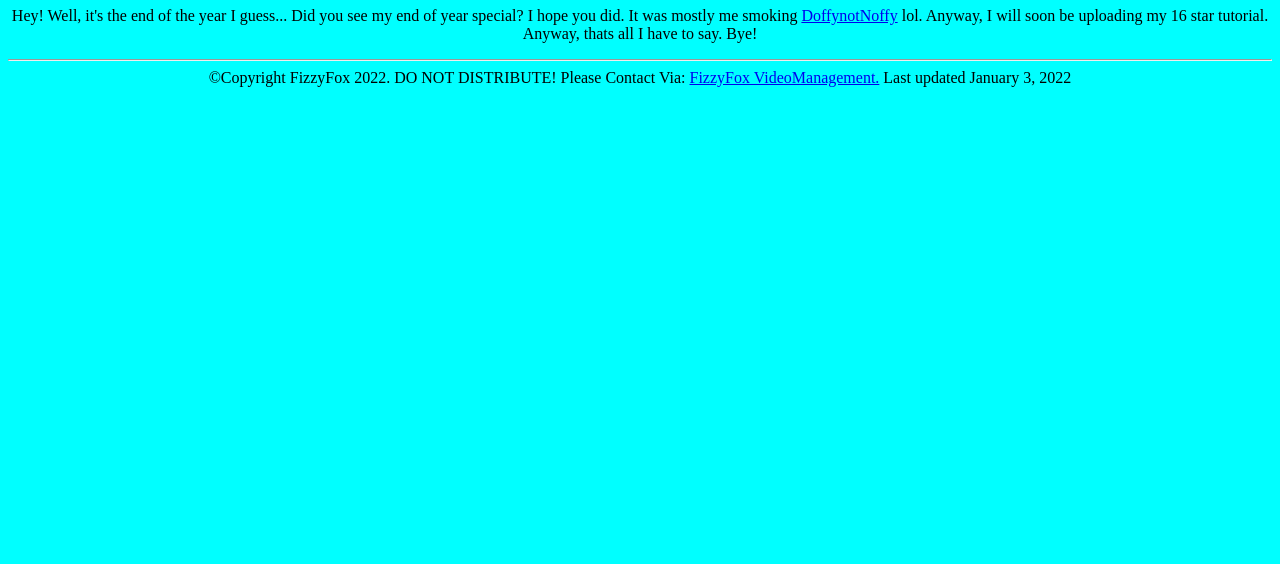
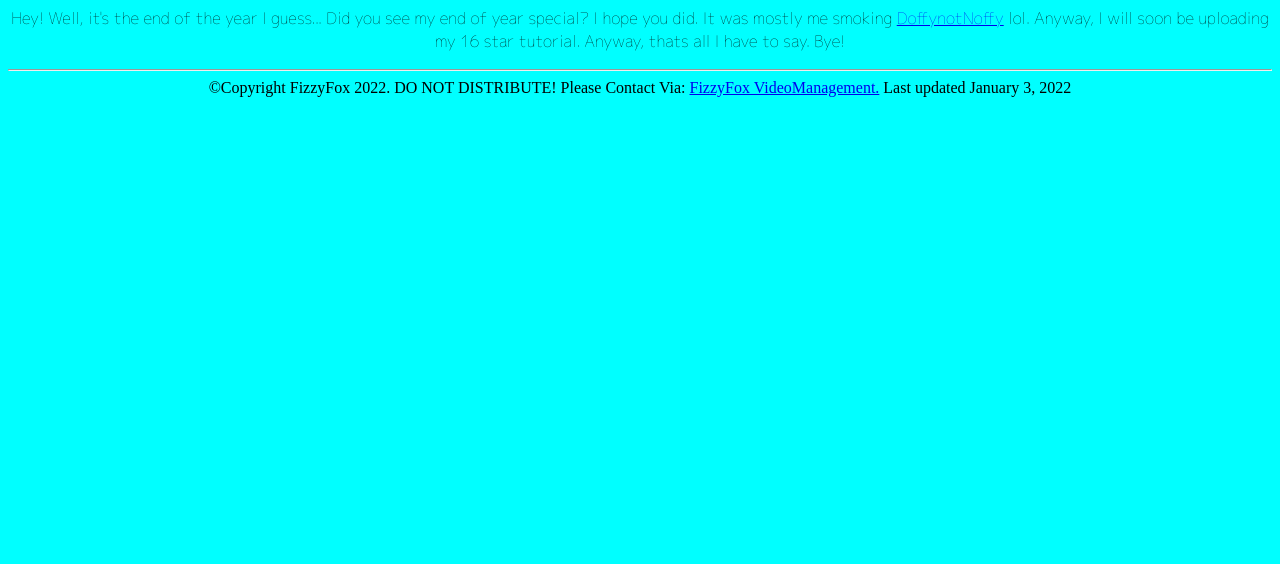
Before and after one commit to FizzyFoxPog/FizzyFoxPog.github.io, a plain HTML site: page index.html in a window 1280 px wide. Shown: the part 236-800 px from the top of the page. Drawn offline with Linux system fonts and the light colour scheme.

Commit message:
Added font M PLUS 1P to to the News section.

```diff
--- a/index.html
+++ b/index.html
@@ -21,6 +21,9 @@
            .header2BOI {
              font-family: "M PLUS 1p", sans-serif;
            }
+           .news {
+             font-family: 'M PLUS 1P', sans-serif;
+           }
        </style>
         <h1 class="header">
           Welcome!
@@ -29,7 +32,7 @@
           To The Website of FizzyFox!
        </h2>
        <h1>Latest news:</h1>
-       <p>Hey! Well, it's the end of the year I guess... Did you see my end of year special? I hope you did. It was mostly me smoking <a href="https://www.youtube.com/channel/UCwOAyWwZMLrTIVmwD3ilZig">DoffynotNoffy</a>
+       <p class="news">Hey! Well, it's the end of the year I guess... Did you see my end of year special? I hope you did. It was mostly me smoking <a href="https://www.youtube.com/channel/UCwOAyWwZMLrTIVmwD3ilZig">DoffynotNoffy</a>
        lol. Anyway, I will soon be uploading my 16 star tutorial. Anyway, thats all I have to say. Bye!
        </p>
       </main>
```
